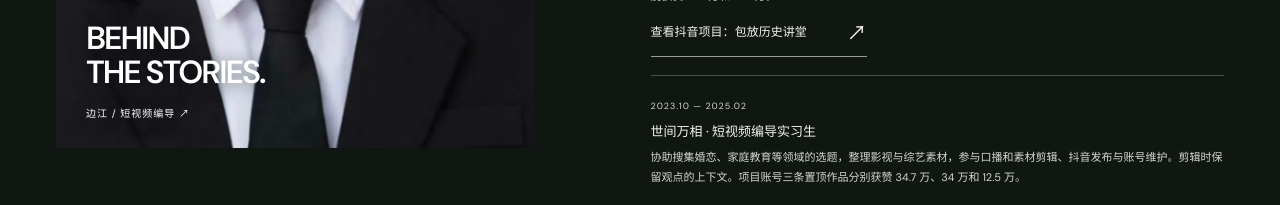
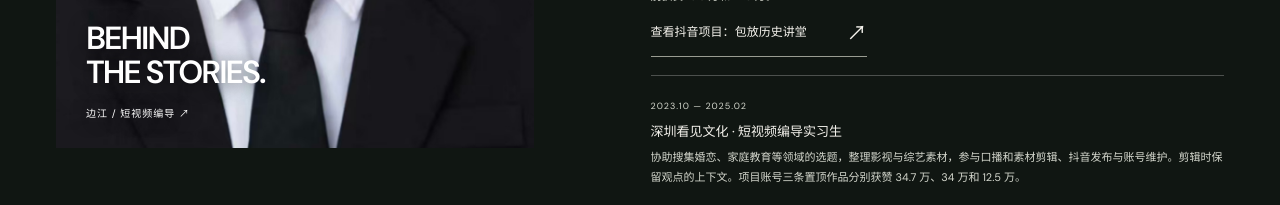
Before and after one commit to bj766/bjpersonnal, a React (Vite) app: page / in a window 1280 px wide. Shown: the part 1320-1525 px from the top of the page. Built offline with nearby package versions, Linux system fonts and the light colour scheme.

Commit message:
Correct internship company to Shenzhen Kanjian Culture

```diff
--- a/src/content.js
+++ b/src/content.js
@@ -6,7 +6,7 @@ export const profile = {
   stats: [{value:'2',label:'个知识类 IP 项目'},{value:'295',label:'条 · 包放历史讲堂账号作品'},{value:'19.8万',label:'赞 · 包放历史讲堂代表作'}],
   experience: [
     {date:'2025.04 — 2026.10',title:'深圳市远见优识文化有限公司 · IP 编导',project:'包放历史讲堂',url:'https://www.douyin.com/user/MS4wLjABAAAA4k8-XAm-5cosv5SfRQP9J-vW9HUbjnzYGWzhckI3UHs',text:'负责历史知识与家庭教育 IP 的选题、脚本、剪辑和发布，用历史故事回应孩子沉迷手机、青春期沟通等育儿问题。参与高赞内容复盘，通过视频结尾、置顶内容和评论答疑承接课程咨询。项目账号累计发布 295 条作品，两条代表作分别获赞 19.8 万和 12.3 万。'},
-    {date:'2023.10 — 2025.02',title:'世间万相 · 短视频编导实习生',project:'沈奕斐',url:'https://www.douyin.com/user/MS4wLjABAAAAdN0o_YrFmXWxpwe8wnTRozgW_hs7hgocDz19_zxj2tiJdxIRNgf_yr-aAje2_MYO',text:'协助搜集婚恋、家庭教育等领域的选题，整理影视与综艺素材，参与口播和素材剪辑、抖音发布与账号维护。剪辑时保留观点的上下文。项目账号三条置顶作品分别获赞 34.7 万、34 万和 12.5 万。'},
+    {date:'2023.10 — 2025.02',title:'深圳看见文化 · 短视频编导实习生',project:'沈奕斐',url:'https://www.douyin.com/user/MS4wLjABAAAAdN0o_YrFmXWxpwe8wnTRozgW_hs7hgocDz19_zxj2tiJdxIRNgf_yr-aAje2_MYO',text:'协助搜集婚恋、家庭教育等领域的选题，整理影视与综艺素材，参与口播和素材剪辑、抖音发布与账号维护。剪辑时保留观点的上下文。项目账号三条置顶作品分别获赞 34.7 万、34 万和 12.5 万。'},
     {date:'2020 — 2024',title:'内蒙古科技大学 · 本科',text:'计算机科学与技术专业。把对用户认知和内容交互的理解用在短视频创作中，从观众视角设计开场和叙事节奏。'},
   ],
 }
```
Also changed, not shown: 2 other files (tests, documents, lock files or other folders).
